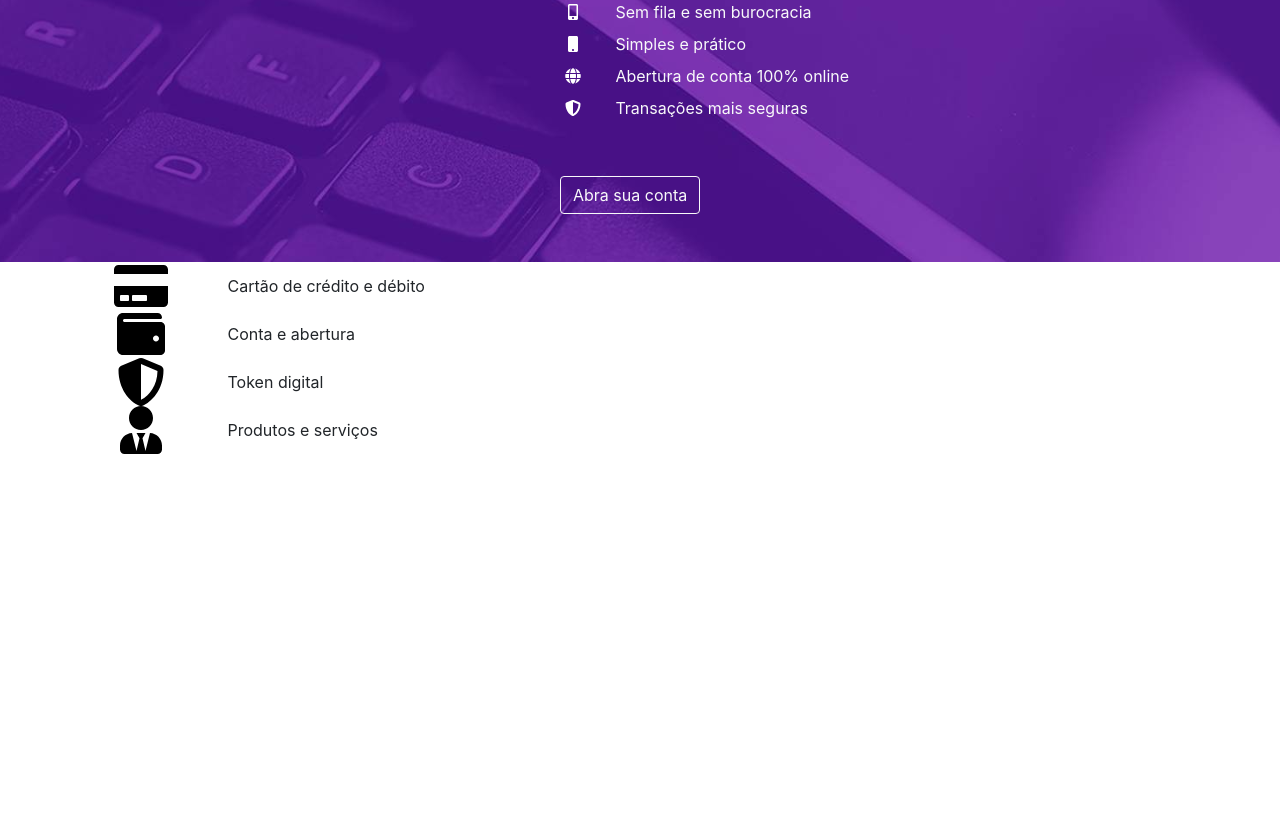
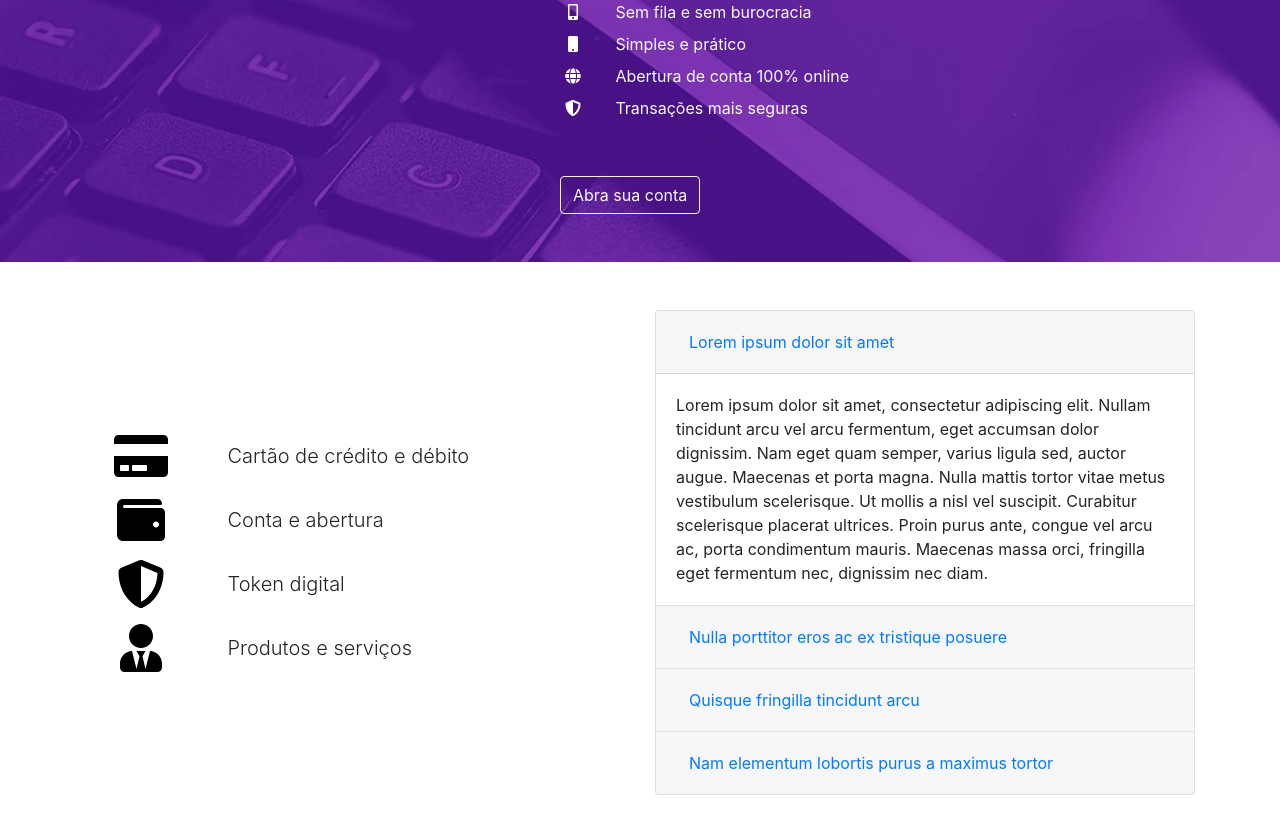
Before and after one commit to diegominelli/Magbank, a React (Create React App) app: page / in a window 1280 px wide. Shown: the part 2199-3032 px from the top of the page. Before the commit the page ends 2653 px from the top, so only its background shows below. Built offline with nearby package versions, Linux system fonts and the light colour scheme.

Commit message:
Criando o Accordion

```diff
--- a/src/components/Faq.js
+++ b/src/components/Faq.js
@@ -1,5 +1,5 @@
 import React from 'react';
-import { Container, Row, Col } from 'react-bootstrap';
+import { Container, Row, Col, Accordion, Card, Button } from 'react-bootstrap';
 import IconText from './IconText';
 import { FontAwesomeIcon } from '@fortawesome/react-fontawesome';
 import {
@@ -10,39 +10,133 @@
 } from '@fortawesome/free-solid-svg-icons';
 
 const Faq = () => (
-  <Container>
-    <Row>
-      <Col className="d-lg-none" xs={12}>
+  <Container className="py-5">
+    <Row className="d-flex align-items-center justify-items-center">
+      <Col className="d-lg-none mb-5" xs={12}>
         <Row>
-          <Col>
+          <Col className="d-flex justify-content-center">
             <FontAwesomeIcon icon={faCreditCard} size="2x" />
           </Col>
-          <Col>
+          <Col className="d-flex justify-content-center">
             <FontAwesomeIcon icon={faWallet} size="2x" />
           </Col>
-          <Col>
+          <Col className="d-flex justify-content-center">
             <FontAwesomeIcon icon={faShieldAlt} size="2x" />
           </Col>
-          <Col>
+          <Col className="d-flex justify-content-center">
             <FontAwesomeIcon icon={faUserTie} size="2x" />
           </Col>
         </Row>
       </Col>
       <Col className="d-none d-lg-block">
-        <IconText icon={faCreditCard} size={3}>
+        <IconText
+          icon={faCreditCard}
+          size={3}
+          className="mb-3"
+          textClassName="lead"
+        >
           Cartão de crédito e débito
         </IconText>
-        <IconText icon={faWallet} size={3}>
+        <IconText
+          icon={faWallet}
+          size={3}
+          className="mb-3"
+          textClassName="lead"
+        >
           Conta e abertura
         </IconText>
-        <IconText icon={faShieldAlt} size={3}>
+        <IconText
+          icon={faShieldAlt}
+          size={3}
+          className="mb-3"
+          textClassName="lead"
+        >
           Token digital
         </IconText>
-        <IconText icon={faUserTie} size={3}>
+        <IconText icon={faUserTie} size={3} textClassName="lead">
           Produtos e serviços
         </IconText>
       </Col>
-      <Col></Col>
+      <Col>
+        <Accordion defaultActiveKey="0">
+          <Card>
+            <Card.Header>
+              <Accordion.Toggle as={Button} variant="link" eventKey="0">
+                Lorem ipsum dolor sit amet
+              </Accordion.Toggle>
+            </Card.Header>
+            <Accordion.Collapse eventKey="0">
+              <Card.Body>
+                Lorem ipsum dolor sit amet, consectetur adipiscing elit. Nullam
+                tincidunt arcu vel arcu fermentum, eget accumsan dolor
+                dignissim. Nam eget quam semper, varius ligula sed, auctor
+                augue. Maecenas et porta magna. Nulla mattis tortor vitae metus
+                vestibulum scelerisque. Ut mollis a nisl vel suscipit. Curabitur
+                scelerisque placerat ultrices. Proin purus ante, congue vel arcu
+                ac, porta condimentum mauris. Maecenas massa orci, fringilla
+                eget fermentum nec, dignissim nec diam.
+              </Card.Body>
+            </Accordion.Collapse>
+          </Card>
+          <Card>
+            <Card.Header>
+              <Accordion.Toggle as={Button} variant="link" eventKey="1">
+                Nulla porttitor eros ac ex tristique posuere
+              </Accordion.Toggle>
+            </Card.Header>
+            <Accordion.Collapse eventKey="1">
+              <Card.Body>
+                Lorem ipsum dolor sit amet, consectetur adipiscing elit. Nullam
+                tincidunt arcu vel arcu fermentum, eget accumsan dolor
+                dignissim. Nam eget quam semper, varius ligula sed, auctor
+                augue. Maecenas et porta magna. Nulla mattis tortor vitae metus
+                vestibulum scelerisque. Ut mollis a nisl vel suscipit. Curabitur
+                scelerisque placerat ultrices. Proin purus ante, congue vel arcu
+                ac, porta condimentum mauris. Maecenas massa orci, fringilla
+                eget fermentum nec, dignissim nec diam.
+              </Card.Body>
+            </Accordion.Collapse>
+          </Card>
+          <Card>
+            <Card.Header>
+              <Accordion.Toggle as={Button} variant="link" eventKey="2">
+                Quisque fringilla tincidunt arcu
+              </Accordion.Toggle>
+            </Card.Header>
+            <Accordion.Collapse eventKey="2">
+              <Card.Body>
+                Lorem ipsum dolor sit amet, consectetur adipiscing elit. Nullam
+                tincidunt arcu vel arcu fermentum, eget accumsan dolor
+                dignissim. Nam eget quam semper, varius ligula sed, auctor
+                augue. Maecenas et porta magna. Nulla mattis tortor vitae metus
+                vestibulum scelerisque. Ut mollis a nisl vel suscipit. Curabitur
+                scelerisque placerat ultrices. Proin purus ante, congue vel arcu
+                ac, porta condimentum mauris. Maecenas massa orci, fringilla
+                eget fermentum nec, dignissim nec diam.
+              </Card.Body>
+            </Accordion.Collapse>
+          </Card>
+          <Card>
+            <Card.Header>
+              <Accordion.Toggle as={Button} variant="link" eventKey="3">
+                Nam elementum lobortis purus a maximus tortor
+              </Accordion.Toggle>
+            </Card.Header>
+            <Accordion.Collapse eventKey="3">
+              <Card.Body>
+                Lorem ipsum dolor sit amet, consectetur adipiscing elit. Nullam
+                tincidunt arcu vel arcu fermentum, eget accumsan dolor
+                dignissim. Nam eget quam semper, varius ligula sed, auctor
+                augue. Maecenas et porta magna. Nulla mattis tortor vitae metus
+                vestibulum scelerisque. Ut mollis a nisl vel suscipit. Curabitur
+                scelerisque placerat ultrices. Proin purus ante, congue vel arcu
+                ac, porta condimentum mauris. Maecenas massa orci, fringilla
+                eget fermentum nec, dignissim nec diam.
+              </Card.Body>
+            </Accordion.Collapse>
+          </Card>
+        </Accordion>
+      </Col>
     </Row>
   </Container>
 );
```
